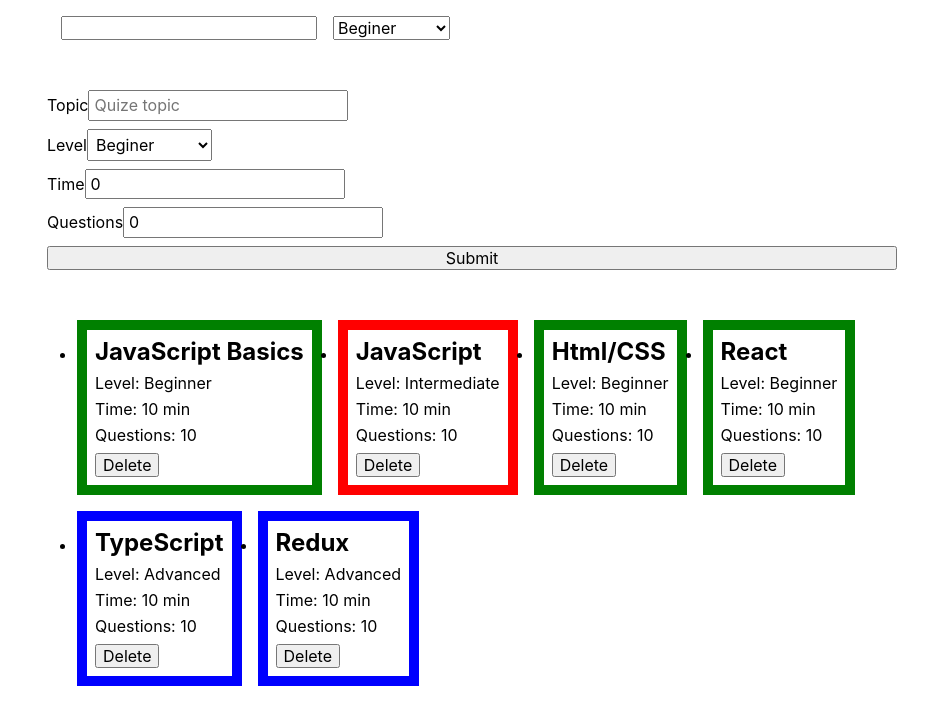
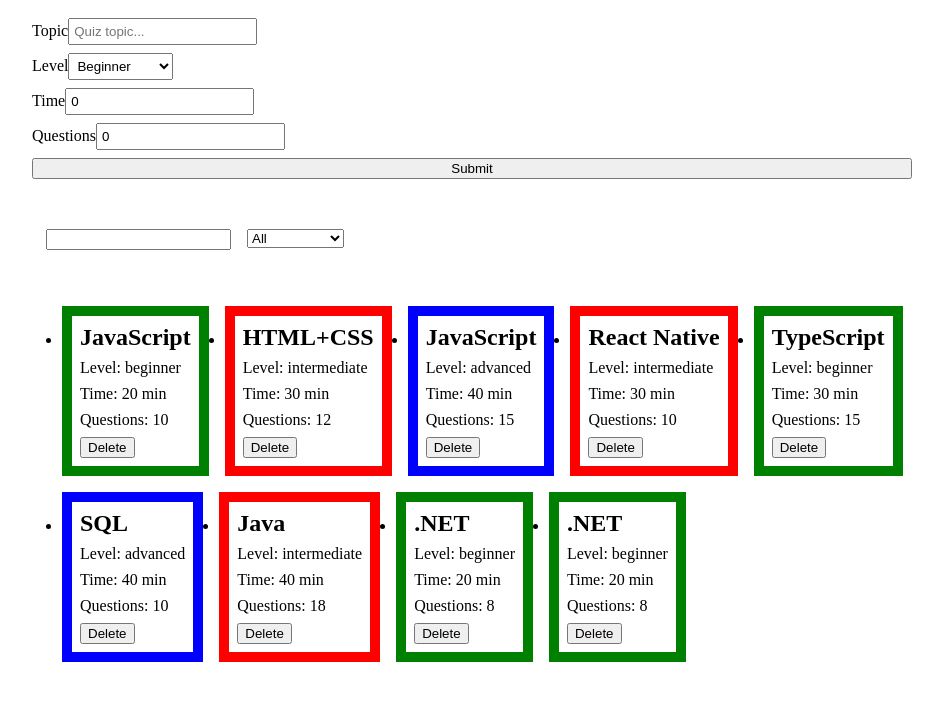
Before and after one commit to MaksimGulay/React-redux, a React (Create React App) app: page / in a window 1280 px wide. Shown: the top 724 px of the page, without its empty margins (168-1111 px from the left). Built offline with nearby package versions, Linux system fonts and the light colour scheme.

Commit message:
add logik for form

```diff
--- a/package.json
+++ b/package.json
@@ -9,6 +9,7 @@
     "@testing-library/user-event": "^13.5.0",
     "formik": "^2.4.5",
     "modern-normalize": "^2.0.0",
+    "nanoid": "^3.3.4",
     "react": "^18.1.0",
     "react-dom": "^18.1.0",
     "react-icons": "^4.12.0",
--- a/src/components/App.jsx
+++ b/src/components/App.jsx
@@ -1,14 +1,40 @@
 import { QuizList } from './QuizList/QuizList';
 import initialQuizItems from '../data.json';
 import { SearchBar } from './SearchBar/SearchBar';
-import { GlobalStyle } from './GlobalStyle';
 import { Container } from './Loyout';
-// import { StateExample } from './StateExample/StateExapmle';
 import { Component } from 'react';
 import { QuizForm } from './QuizForm/QuizForm';
 
 export class App extends Component {
-  state = { quizItems: initialQuizItems };
+  state = {
+    quizItems: initialQuizItems,
+    filters: {
+      topic: '',
+      level: 'all',
+    },
+  };
+
+  changeTopicFilter = newTopic => {
+    this.setState(prevState => {
+      return {
+        filters: {
+          ...prevState.filters,
+          topic: newTopic,
+        },
+      };
+    });
+  };
+
+  changeLevelFilter = newLevel => {
+    this.setState(prevState => {
+      return {
+        filters: {
+          ...prevState.filters,
+          level: newLevel,
+        },
+      };
+    });
+  };
 
   handleDelete = quizId => {
     this.setState(prevState => {
@@ -17,14 +43,42 @@
       };
     });
   };
+
+  addQuiz = newQuiz => {
+    this.setState(prevState => {
+      return {
+        quizItems: [...prevState.quizItems, newQuiz],
+      };
+    });
+  };
+
+  getVisibleQuizItems = () => {
+    const { quizItems, filters } = this.state;
+    const lowerCaseTopic = filters.topic.toLowerCase();
+
+    return quizItems.filter(quiz => {
+      const hasTopic = quiz.topic.toLowerCase().includes(lowerCaseTopic);
+      if (filters.level === 'all') {
+        return hasTopic;
+      }
+      return hasTopic && quiz.level === filters.level;
+    });
+  };
+
   render() {
+    const { filters } = this.state;
+    const visibleQuizItems = this.getVisibleQuizItems();
+
     return (
       <Container>
-        <SearchBar />
-        <QuizForm />
-        <QuizList items={this.state.quizItems} onDelete={this.handleDelete} />
-        {/* <StateExample /> */}
-        <GlobalStyle />
+        <QuizForm onAdd={this.addQuiz} />
+        <SearchBar
+          topicFilter={filters.topic}
+          levelFilter={filters.level}
+          onChangeTopic={this.changeTopicFilter}
+          onChangeLevel={this.changeLevelFilter}
+        />
+        <QuizList items={visibleQuizItems} onDelete={this.handleDelete} />
       </Container>
     );
   }
--- a/src/components/LevelFilter.jsx
+++ b/src/components/LevelFilter.jsx
@@ -1,8 +1,9 @@
-export const LevelFilter = () => {
+export const LevelFilter = ({ value, onChange }) => {
   return (
     <div>
-      <select name="" id="">
-        <option value="beginer">Beginer</option>
+      <select value={value} onChange={evt => onChange(evt.target.value)}>
+        <option value="all">All</option>
+        <option value="beginner">Beginer</option>
         <option value="intermediate">Intermediate</option>
         <option value="advanced">Advanced</option>
       </select>
--- a/src/components/QuizForm/QuizForm.jsx
+++ b/src/components/QuizForm/QuizForm.jsx
@@ -1,81 +1,69 @@
 import { Formik } from 'formik';
 import { StyledForm, StyledField, StyleError } from './QuizForm.styled';
 import * as Yup from 'yup'; //для валідації форми
-
-// const SignupSchema = Yup.object().shape({
-//   firstName: Yup.string()
-//     .min(2, 'Too Short!')
-//     .max(50, 'Too Long!')
-//     .required('Required'),
-//   lastName: Yup.string()
-//     .min(2, 'Too Short!')
-//     .max(50, 'Too Long!')
-//     .required('Required'),
-//   email: Yup.string().email('Invalid email').required('Required'),
-// });
+import { nanoid } from 'nanoid';
 
 const schema = Yup.object().shape({
-  topic: Yup.string().min(2, 'Too Short!').required('Required'),
+  topic: Yup.string().min(1, 'Too Short!').required('Required'),
   level: Yup.string()
-    .oneOf(['beginer', 'intermediate', 'advanced'])
+    .oneOf(['beginner', 'intermediate', 'advanced'])
     .required('Required'),
   time: Yup.number()
-    .positive()
+    .positive('Must be >0')
     .min(10, 'Not enough time!')
     .required('Required'),
   questions: Yup.number()
-    .positive('Mast be > 0')
+    .positive('Must be >0')
     .min(3, 'Min 3 q!')
     .required('Required'),
 });
 
-export const QuizForm = () => {
+export const QuizForm = ({ onAdd }) => {
   return (
-    <div>
     <Formik
       initialValues={{
         topic: '',
-          level: 'intermediate',
+        level: 'beginner',
         time: 0,
         questions: 0,
       }}
       validationSchema={schema}
-        onSubmit={values => {
-          console.log(values);
+      onSubmit={(values, actions) => {
+        onAdd({ ...values, id: nanoid() });
+        actions.resetForm();
       }}
     >
       <StyledForm>
         <label>
           Topic
-            <StyledField name="topic" placeholder="Quize topic" />
-            <StyleError name="topic" />
+          <StyledField name="topic" placeholder="Quiz topic..." />
+          <StyleError name="topic" component="div" />
         </label>
 
         <label>
           Level
           <StyledField as="select" name="level">
-              <option value="beginer">Beginer</option>
-              <option value="intermediate">intermediate</option>
+            <option value="beginner">Beginner</option>
+            <option value="intermediate">Intermediate</option>
             <option value="advanced">Advanced</option>
           </StyledField>
-            <StyleError name="level" />
+          <StyleError name="level" component="div" />
         </label>
 
         <label>
           Time
           <StyledField name="time" type="number" />
-            <StyleError name="time" />
+          <StyleError name="time" component="div" />
         </label>
 
         <label>
           Questions
           <StyledField name="questions" type="number" />
-            <StyleError name="questions" />
+          <StyleError name="questions" component="div" />
         </label>
 
         <button type="submit">Submit</button>
       </StyledForm>
     </Formik>
-    </div>
   );
 };
--- a/src/components/QuizList/QuizList.styled.js
+++ b/src/components/QuizList/QuizList.styled.js
@@ -8,11 +8,11 @@
 
 const getBorderColor = props => {
   switch (props.level) {
-    case 'Beginner':
+    case 'beginner':
       return 'green';
-    case 'Advanced':
+    case 'advanced':
       return 'blue';
-    case 'Intermediate':
+    case 'intermediate':
       return 'red';
     default:
       return 'black';
--- a/src/components/SearchBar/SearchBar.jsx
+++ b/src/components/SearchBar/SearchBar.jsx
@@ -2,11 +2,16 @@
 import { TopicFilter } from '../TopicFilter';
 import { Wrapper } from './SearchBar.styled';
 
-export const SearchBar = () => {
+export const SearchBar = ({
+  topicFilter,
+  levelFilter,
+  onChangeTopic,
+  onChangeLevel,
+}) => {
   return (
     <Wrapper>
-      <TopicFilter />
-      <LevelFilter />
+      <TopicFilter value={topicFilter} onChange={onChangeTopic} />
+      <LevelFilter value={levelFilter} onChange={onChangeLevel} />
     </Wrapper>
   );
 };
--- a/src/components/TopicFilter.jsx
+++ b/src/components/TopicFilter.jsx
@@ -1,3 +1,9 @@
-export const TopicFilter = () => {
-  return <input type="text" />;
+export const TopicFilter = ({ value, onChange }) => {
+  return (
+    <input
+      type="text"
+      value={value}
+      onChange={evt => onChange(evt.target.value)}
+    />
+  );
 };
--- a/src/data.json
+++ b/src/data.json
@@ -1,44 +1,65 @@
 [
   {
-    "id": 1,
-    "topic": "JavaScript Basics",
-    "level": "Beginner",
-    "time": 10,
+    "id": "1",
+    "topic": "JavaScript",
+    "level": "beginner",
+    "time": 20,
     "questions": 10
   },
   {
-    "id": 2,
-    "topic": "JavaScript ",
-    "level": "Intermediate",
-    "time": 10,
+    "id": "2",
+    "topic": "HTML+CSS",
+    "level": "intermediate",
+    "time": 30,
+    "questions": 12
+  },
+  {
+    "id": "3",
+    "topic": "JavaScript",
+    "level": "advanced",
+    "time": 40,
+    "questions": 15
+  },
+  {
+    "id": "4",
+    "topic": "React Native",
+    "level": "intermediate",
+    "time": 30,
     "questions": 10
   },
   {
-    "id": 3,
-    "topic": "Html/CSS",
-    "level": "Beginner",
-    "time": 10,
+    "id": "5",
+    "topic": "TypeScript",
+    "level": "beginner",
+    "time": 30,
+    "questions": 15
+  },
+  {
+    "id": "6",
+    "topic": "SQL",
+    "level": "advanced",
+    "time": 40,
     "questions": 10
   },
   {
-    "id": 4,
-    "topic": "React",
-    "level": "Beginner",
-    "time": 10,
-    "questions": 10
+    "id": "7",
+    "topic": "Java",
+    "level": "intermediate",
+    "time": 40,
+    "questions": 18
   },
   {
-    "id": 5,
-    "topic": "TypeScript",
-    "level": "Advanced",
-    "time": 10,
-    "questions": 10
+    "id": "8",
+    "topic": ".NET",
+    "level": "beginner",
+    "time": 20,
+    "questions": 8
   },
   {
-    "id": 6,
-    "topic": "Redux",
-    "level": "Advanced",
-    "time": 10,
-    "questions": 10
+    "id": "9",
+    "topic": ".NET",
+    "level": "beginner",
+    "time": 20,
+    "questions": 8
   }
 ]
```
Also changed, not shown: src/components/QuizCard/QuizCard.jsx (+0 -11 lines), src/components/QuizList/QuizList.jsx (+15 -0 lines), 1 other file (tests, documents, lock files or other folders). Lines whose indentation alone changed are shown as unchanged.
